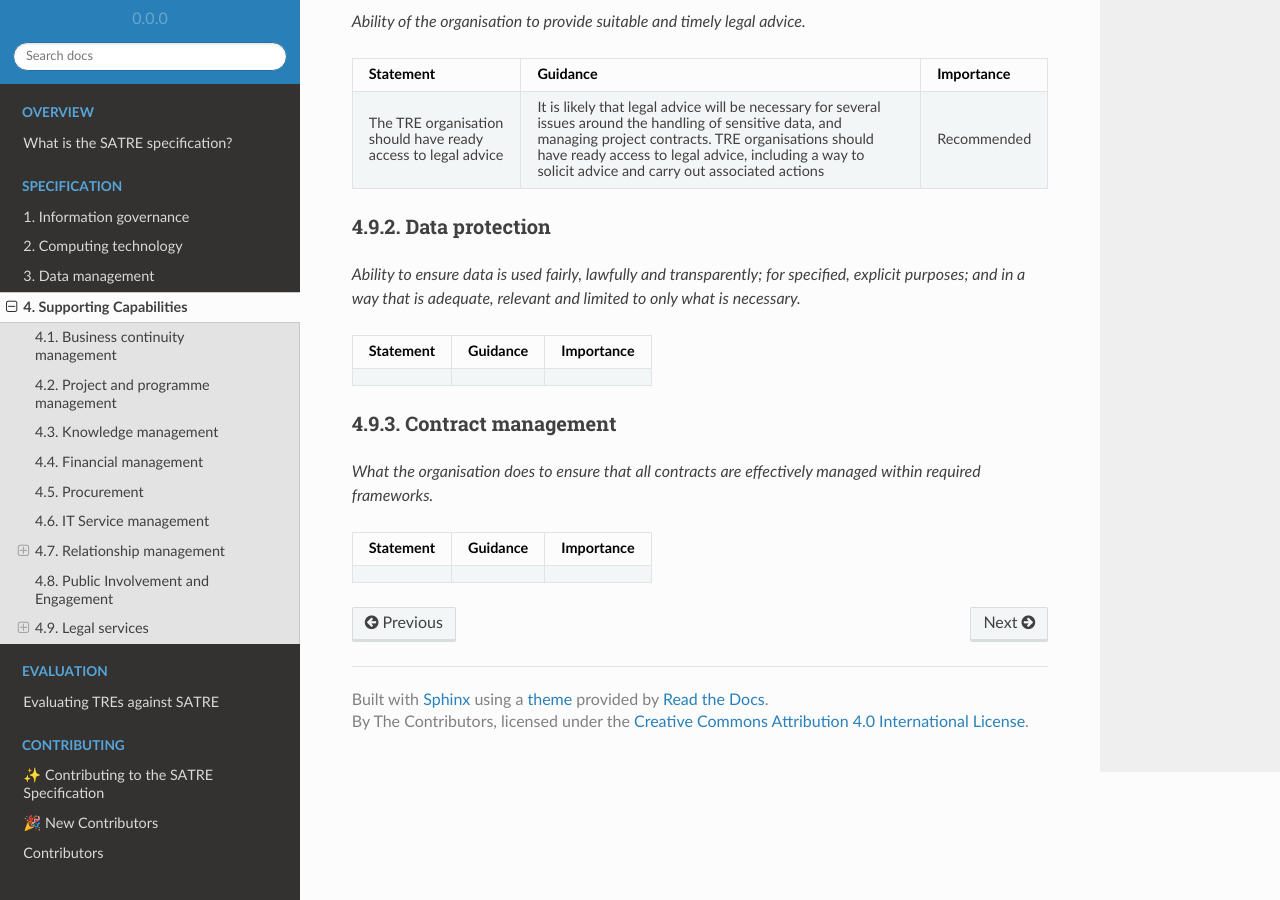
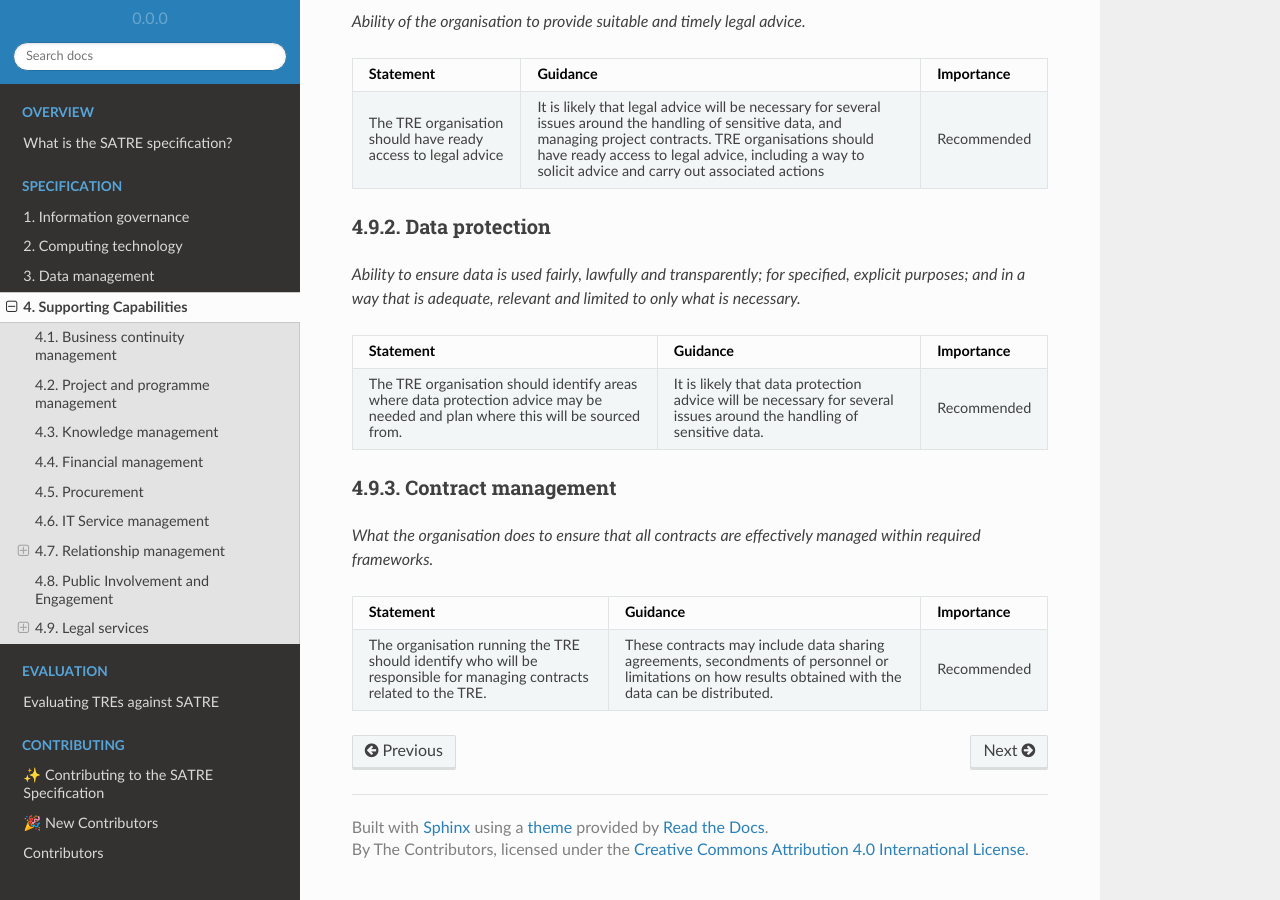
Before and after one commit to sa-tre/satre-specification, a Sphinx documentation site: the page built from docs/source/pillars/supporting.md, in a window 1280 px wide and 900 px high, scrolled down 3613 px. Built offline with Sphinx 7.4.7 and the Read the Docs theme 2.0.0, drawn with Linux system fonts in a browser that asks for light colours.

Commit message:
:memo: Merging remaining suggestions in order to prepare for next release

````diff
--- a/docs/source/pillars/supporting.md
+++ b/docs/source/pillars/supporting.md
@@ -213,9 +213,9 @@ _Ability to ensure data is used fairly, lawfully and transparently; for specifie
 * - Statement
   - Guidance
   - Importance
-* -
-  -
-  -
+* - The TRE organisation should identify areas where data protection advice may be needed and plan where this will be sourced from.
+  - It is likely that data protection advice will be necessary for several issues around the handling of sensitive data.
+  - Recommended
 ```
 
 ### Contract management
@@ -229,7 +229,7 @@ _What the organisation does to ensure that all contracts are effectively managed
 * - Statement
   - Guidance
   - Importance
-* -
-  -
-  -
+* - The organisation running the TRE should identify who will be responsible for managing contracts related to the TRE.
+  - These contracts may include data sharing agreements, secondments of personnel or limitations on how results obtained with the data can be distributed.
+  - Recommended
 ```
````
